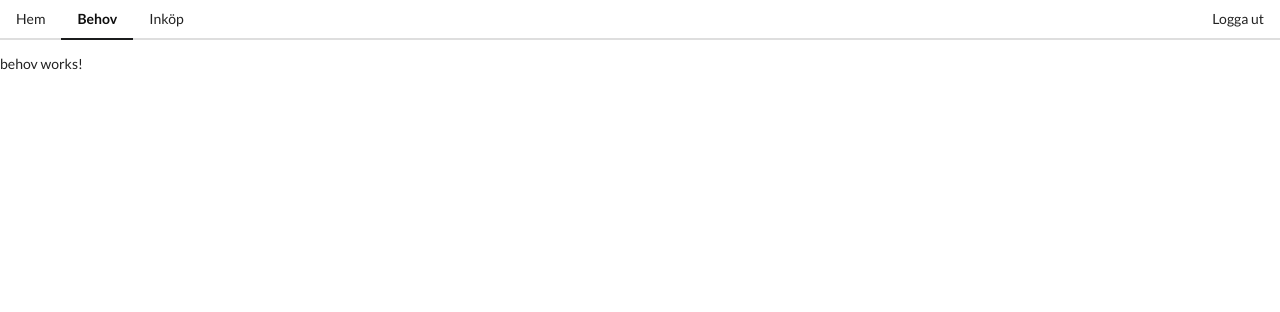
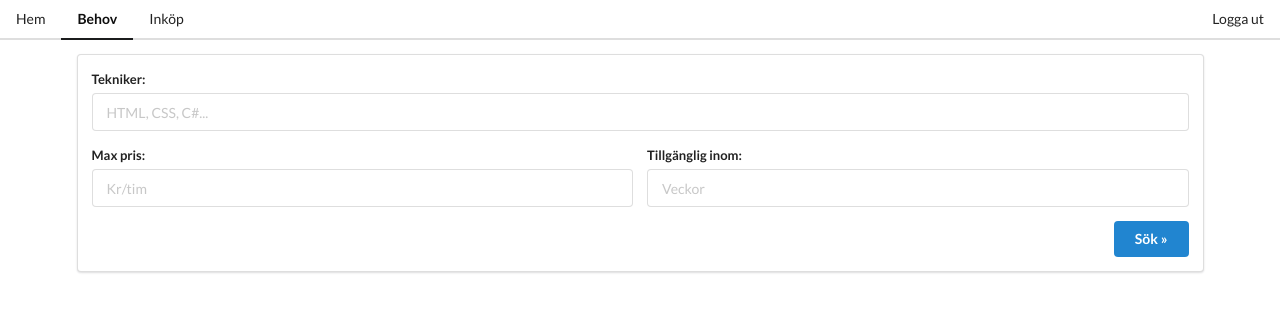
Before and after one commit to Trexxy/albaangular, an Angular app: page /behov in a window 1280 px wide. Shown: the top 312 px of the page. Built offline with nearby package versions, Linux system fonts and the light colour scheme; a web font is replaced by a local one.

Commit message:
Updated views & added test data

```diff
--- a/src/app/behov/behov.component.html
+++ b/src/app/behov/behov.component.html
@@ -1,3 +1,61 @@
-<p>
-  behov works!
-</p>
+<div class="ui two column stackable grid container">
+  <div class="sixteen wide column">
+    <div class="ui segment clearing">
+      <form class="ui form">
+        <div class="field">
+          <label>Tekniker:</label>
+          <input type="text" placeholder="HTML, CSS, C#..." />
+        </div>
+        <div class="two fields">
+          <div class="field">
+            <label>Max pris:</label>
+            <input type="text" placeholder="Kr/tim" />
+          </div>
+          <div class="field">
+            <label>Tillgänglig inom:</label>
+            <input type="text" placeholder="Veckor" />
+          </div>
+        </div>
+        <i class="grid layout icon" [ngClass]="{blue: showGrid}" (click)="showGrid = true"></i>
+        <i class="list layout icon" [ngClass]="{blue: !showGrid}" (click)="showGrid = false"></i>
+        <div class="ui primary button right floated" (click)="SearchConsults()">Sök &raquo;</div>
+      </form>
+    </div>
+  </div>
+</div>
+<div *ngIf="consultList.length > 0">
+  <div class="ui container" *ngIf="showGrid">
+    <div class="ui cards centered aligned">
+      <div class="card" *ngFor="let consult of consultList" (click)="consultClick(consult)">
+        <h2 class="ui header">{{consult.name}}</h2>
+      </div>
+    </div>
+
+
+  </div>
+  <div class="ui container" *ngIf="!showGrid">
+    <br />
+    <table class="ui basic selectable table unstackable ">
+      <thead>
+        <tr>
+          <th>Namn</th>
+          <th>Bransch</th>
+          <th>Tillgänglig</th>
+          <th>Tekniker</th>
+          <th>Timpris</th>
+          <th>Rating</th>
+        </tr>
+      </thead>
+      <tbody>
+        <tr *ngFor="let consult of consultList" (click)="consultClick(consult)">
+          <td>{{consult.name}}</td>
+          <td>{{consult.market}}</td>
+          <td>{{consult.availability}}</td>
+          <td>{{consult.techniques}}</td>
+          <td>{{consult.rate}}</td>
+          <td>{{consult.rating}}</td>
+        </tr>
+      </tbody>
+    </table>
+  </div>
+</div>
--- a/src/app/behov/behov.component.ts
+++ b/src/app/behov/behov.component.ts
@@ -1,3 +1,5 @@
+import { Konsult } from './../interfaces/consult';
+import { ApiService } from './../services/api.service';
 import { Component, OnInit } from '@angular/core';
 
 @Component({
@@ -7,9 +9,21 @@ import { Component, OnInit } from '@angular/core';
 })
 export class BehovComponent implements OnInit {
 
-  constructor() { }
+  consultList: Konsult[] = [];
+  showGrid = true;
+
+  constructor(private apiService: ApiService) { }
 
   ngOnInit() {
   }
 
+  SearchConsults() {
+    this.apiService.getConsultantList().subscribe(data => {
+      this.consultList = data as Konsult[];
+    });
+  }
+  consultClick(consult: Konsult) {
+    console.log('Consult clicked: ' + consult.name);
+  }
+
 }
--- a/src/app/dashboard/dashboard.component.html
+++ b/src/app/dashboard/dashboard.component.html
@@ -1,7 +1,6 @@
-<div class="ui two column grid">
-  <div class="row">
+<div class="ui stackable two column grid container">
 
-    <div class="column">
+    <div class="eight wide column">
       <div class="ui segment">
         <div class="ui top attached label large">Välkommen</div>
         <h2 class="header">Välkommen till AlbaZero som kund</h2>
@@ -24,7 +23,7 @@
       </div>
     </div>
 
-    <div class="column">
+    <div class="eight wide column">
       <div class="ui segment">
         <div class="ui top attached label large">Senaste händelserna</div>
 
@@ -103,5 +102,4 @@
       </div>
     </div>
 
-  </div>
 </div>
--- /dev/null
+++ b/src/app/interfaces/consult.ts
@@ -0,0 +1,9 @@
+    export class Konsult {
+        techniques: string[];
+        rating: number;
+        name: string;
+        market: string;
+        availability: string;
+        id: number;
+        rate: number;
+    }
--- /dev/null
+++ b/src/assets/test/consult.json
@@ -0,0 +1,14 @@
+[
+{"techniques":["HTML","Angular","C#"],"rating":4,"name":"Konsult #666","market":"Fastighet","availability":"2017-03-12","id":666,"rate":650},
+{"techniques":["HTML","CSS","ASP.NET"],"rating":5,"name":"Konsult #107","market":"Fastighet","availability":"2017-01-24","id":107,"rate":500},
+        {"techniques":["Python","Javascript","C#"],"rating":3,"name":"Konsult #152","market":"Administration","availability":"2017-05-20","id":152,"rate":750},
+        {"techniques":["Ruby","CSS","PHP"],"rating":4,"name":"Konsult #148","market":"Omsorg","availability":"2017-02-21","id":148,"rate":650},
+        {"techniques":["PHP","Swift","Python", "HTML"],"rating":2,"name":"Konsult #123","market":"Utbildning","availability":"2017-02-10","id":123,"rate":400},
+        {"techniques":["Go","Java","Android"],"rating":1,"name":"Konsult #178","market":"Bygg","availability":"2017-03-15","id":178,"rate":375},
+        {"techniques":["C++","Objective-C","Swift"],"rating":2,"name":"Konsult #106","market":"Finans","availability":"2017-11-03","id":106,"rate":500},
+        {"techniques":["Swift","C#","ASP.NET"],"rating":3,"name":"Konsult #171","market":"Omsorg","availability":"2017-07-17","id":171,"rate":600},
+        {"techniques":["Meteor","Node.JS","Javascript"],"rating":1,"name":"Konsult #125","market":"Bygg","availability":"2017-08-29","id":125,"rate":1500},
+        {"techniques":["Node.js","Django","React", "Angular"],"rating":2,"name":"Konsult #193","market":"IT","availability":"2017-05-11","id":193,"rate":400},
+        {"techniques":["Django","CSS","Angular"],"rating":5,"name":"Konsult #139","market":"Omsorg","availability":"2017-01-10","id":139,"rate":800},
+        {"techniques":["Ionic","jQuery","JavaScript"],"rating":4,"name":"Konsult #141","market":"IT","availability":"2016-12-15","id":141,"rate":750}
+		]
```
